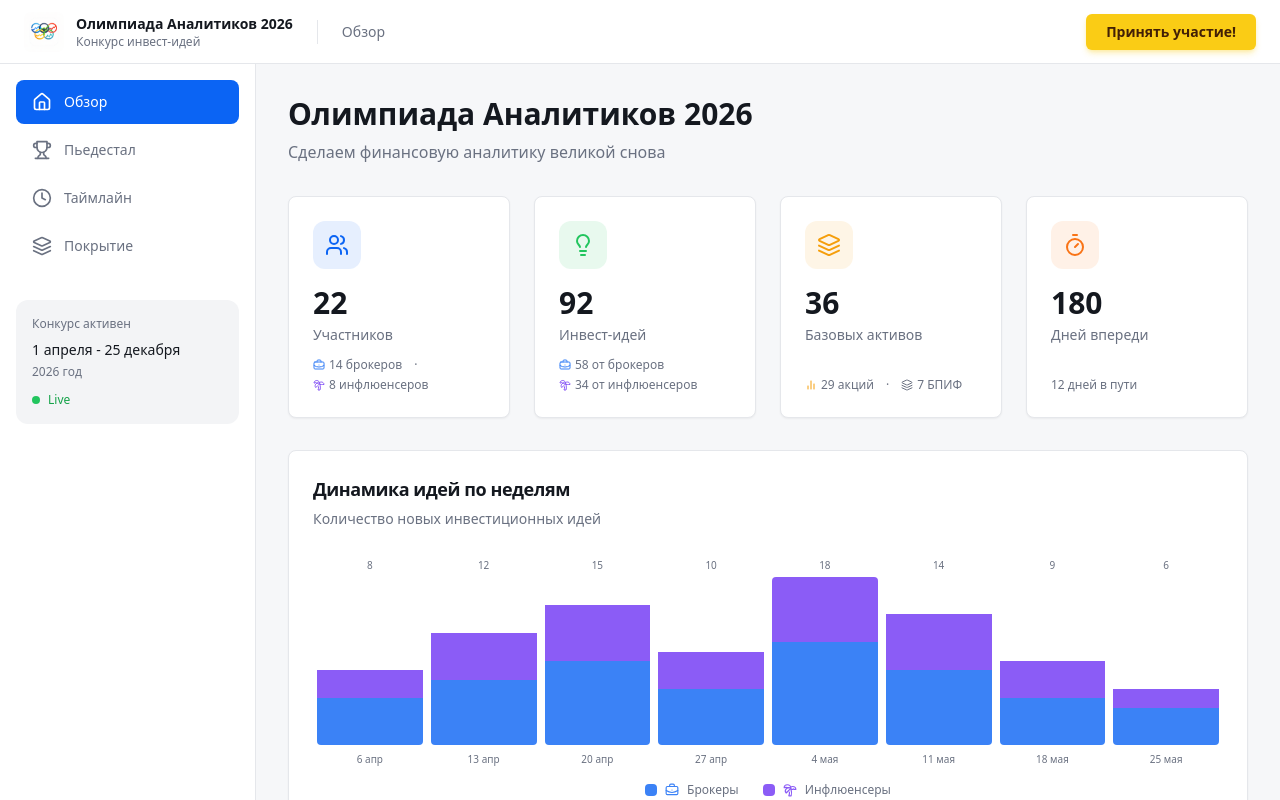
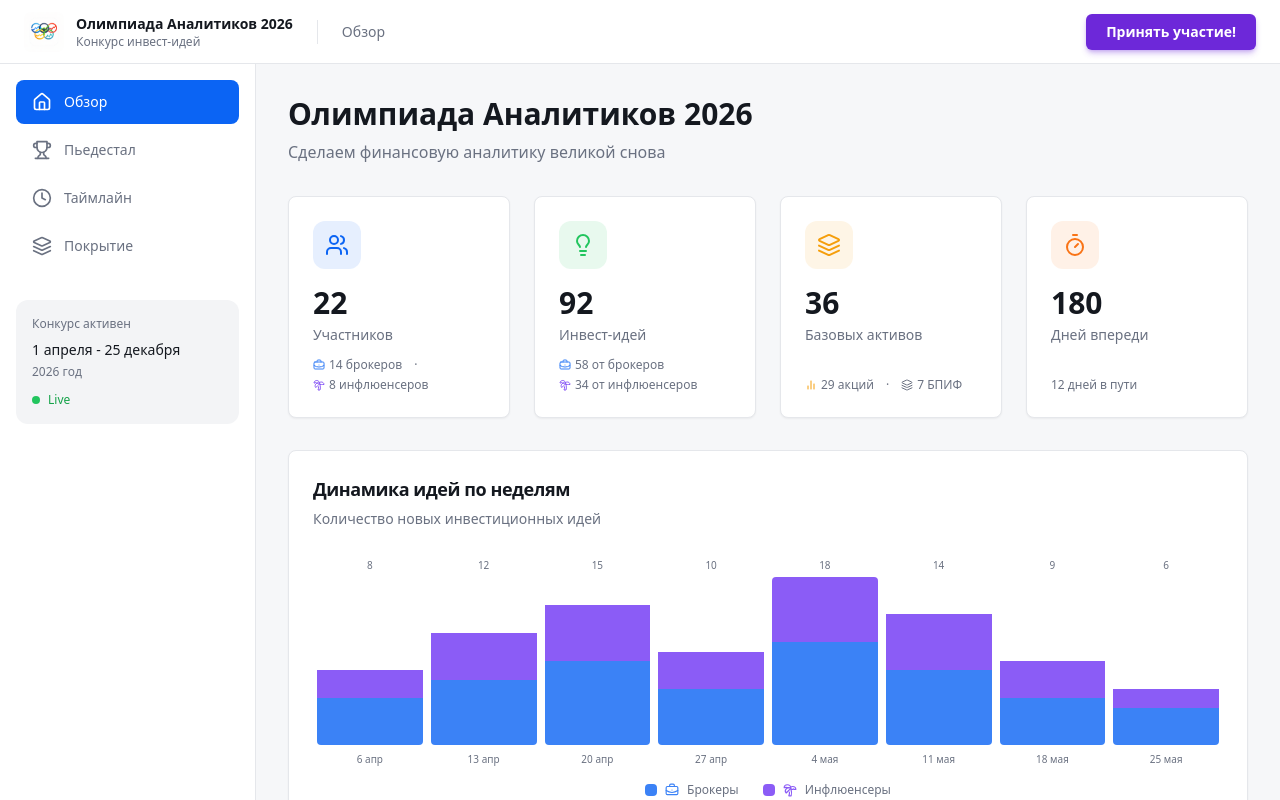
Before and after one commit to JohnyD2042/v0-InvestIdei-contest, a Next.js app: page / in a window 1280 px wide. Built offline with nearby package versions, Linux system fonts and the light colour scheme.

Commit message:
style: update desktop header "Join" button color to match mobile
Consistent button color across all devices for better UX.

```diff
--- a/components/dashboard-layout.tsx
+++ b/components/dashboard-layout.tsx
@@ -118,7 +118,7 @@ export function DashboardLayout({ children }: DashboardLayoutProps) {
         <Link href="/about" className="hidden md:block">
           <Button
             size="sm"
-            className="font-bold bg-yellow-400 hover:bg-yellow-300 text-yellow-950 shadow-md shadow-yellow-400/30 hover:shadow-yellow-400/50 transition-all duration-200 hover:scale-105 text-sm px-5"
+            className="font-bold bg-violet-700 hover:bg-violet-600 text-white shadow-md shadow-violet-700/30 hover:shadow-violet-700/50 transition-all duration-200 hover:scale-105 text-sm px-5"
           >
             Принять участие!
           </Button>
```
